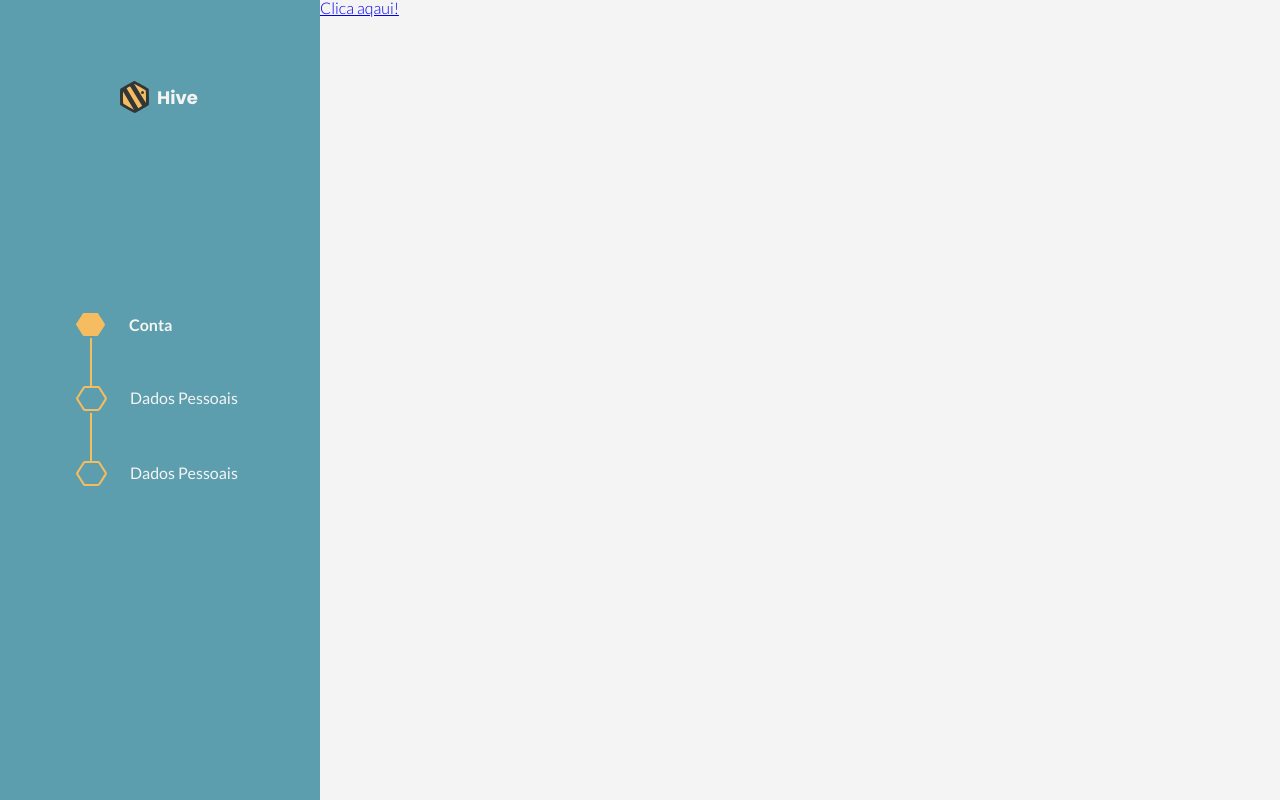
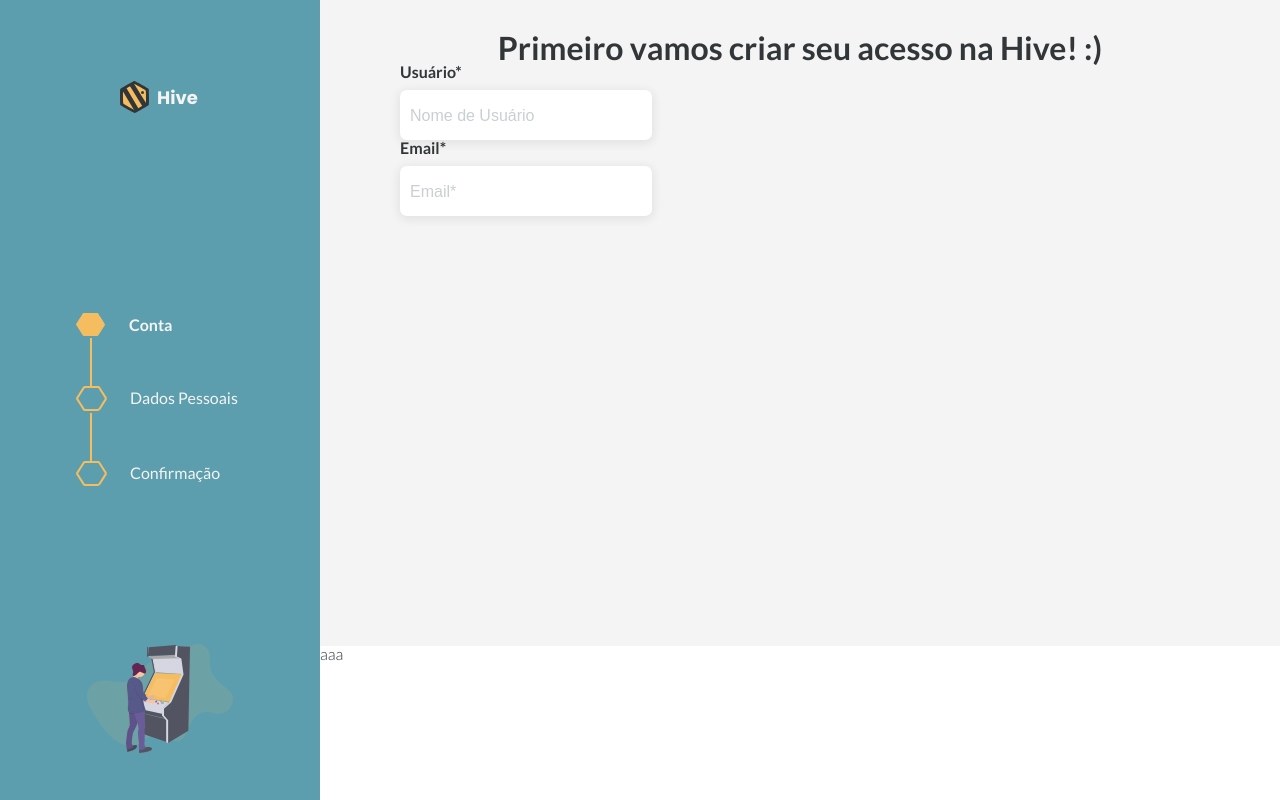
Before and after one commit to hex-g/hive-lp, a Next.js app: page /RegisterAccount in a window 1280 px wide. Built offline with nearby package versions, Linux system fonts and the light colour scheme.

Commit message:
Add some incomplete inputs

```diff
--- a/components/Register/RegisterAccount/RegisterAccount.js
+++ b/components/Register/RegisterAccount/RegisterAccount.js
@@ -3,13 +3,19 @@ import Link from 'next/link'
 import {
   Section,
   Sidebar,
-  FormWrapper,
   Logo,
   Steps,
   StepsList,
   FirstStepItem,
   StepItem,
-  LastStepItem
+  LastStepItem,
+  ImageWrapper,
+  FormWrapper,
+  Form,
+  ButtonWrapper,
+  FlavorText,
+  Label,
+  TextInput
 } from './RegisterAccount.style'
 import SvgMapping from '../../SvgMapping'
 
@@ -43,19 +49,29 @@ const RegisterAccount = () => {
             <LastStepItem>
               <Link href='#'>
                 <a>
-                  <SvgMapping name='unfillRegisterHexagonGroup' />
+                  <SvgMapping name='unfillRegisterHexagonGroupConfirmation' />
                 </a>
               </Link>
             </LastStepItem>
           </StepsList>
         </Steps>
+        <ImageWrapper>
+          <SvgMapping name='gamification' />
+        </ImageWrapper>
       </Sidebar>
       <FormWrapper>
-        <Link href='/RegisterPersonalInfo'>
-          <a>
-            Clica aqaui!
-          </a>
-        </Link>
+        <Form>
+          <FlavorText>
+            Primeiro vamos criar seu acesso na Hive! :)
+          </FlavorText>
+          <Label bold>Usuário*</Label>
+          <TextInput type='text' placeholder='Nome de Usuário' />
+          <Label bold>Email*</Label>
+          <TextInput type='text' placeholder='Email*' />
+        </Form>
+        <ButtonWrapper>
+          aaa
+        </ButtonWrapper>
       </FormWrapper>
     </Section>
   )
--- a/components/Register/RegisterAccount/RegisterAccount.style.js
+++ b/components/Register/RegisterAccount/RegisterAccount.style.js
@@ -70,6 +70,49 @@ export const LastStepItem = styled(StepItem)`
   }
 `
 
+export const ImageWrapper = styled.div`
+  display: flex;
+  justify-content: center;
+`
+
 export const FormWrapper = styled.div`
+  display: grid;
+  grid-template-rows: 4fr 1fr;
+  padding-top: 32px;
   background-color: ${props => props.theme.wildSand};
 `
+
+export const FlavorText = styled.h2`
+  font-size: ${props => props.theme.smallTitle};
+  font-weight: bold;
+  text-align: center;
+`
+
+export const Form = styled.form`
+  padding: 0 80px;
+`
+
+export const Label = styled.label`
+  display: block;
+  font-weight: ${props => props.bold ? 'bold' : 'unset'};
+`
+
+export const TextInput = styled.input`
+  text-align: left;
+  font-size: 18px;
+  margin-top: 10px;
+  height: 30px;
+  padding: 10px 10px;
+  border-radius: 7px;
+  outline: none;
+  border: none;
+  box-shadow: ${props => props.theme.inputBoxShadow};
+  &::placeholder {
+    color: ${props => props.theme.placeholderOuterSpace};
+    font-size: ${props => props.theme.mediumText};
+  }
+`
+
+export const ButtonWrapper = styled.div`
+  background-color: white;
+`
--- a/components/Register/RegisterPersonalInfo/RegisterPersonalInfo.style.js
+++ b/components/Register/RegisterPersonalInfo/RegisterPersonalInfo.style.js
@@ -42,11 +42,12 @@ export const StepsList = styled.div`
 
 export const StepItem = styled.div`
   padding: 24px 0;
+  position: relative;
 
   &::after {
     display: block;
     position: absolute;
-    left: 121px;
+    left: 13px;
     content: '';
     width: 2px;
     height: 49px;
--- a/components/SvgMapping/SvgMapping.js
+++ b/components/SvgMapping/SvgMapping.js
@@ -521,6 +521,24 @@ const SvgComponents = (name, scale) => {
         </g>
       </svg>`;
     break;
+
+    case 'unfillRegisterHexagonGroupConfirmation':
+      svgTag = setSvgTag(169, 25);
+      ComponentSvg = svgTag + `
+        <g id="Hive-LP" stroke="none" stroke-width="1" fill="none" fill-rule="evenodd">
+          <g id="Cadastro-1" transform="translate(-140.000000, -251.000000)">
+            <g id="Group-5" transform="translate(141.000000, 252.000000)">
+              <text id="Dados-Pessoais" font-family="OpenSans-Regular, Open Sans" font-size="16" font-weight="normal" fill="#F5F4F4">
+                <tspan x="53" y="17">Confirmação</tspan>
+              </text>
+              <g id="Polygon" fill-rule="nonzero" stroke="#F6BD60" stroke-width="2">
+                <path d="M15.6470002,-2.45983126 C16.7743724,-1.74143684 23.9658755,2.84119839 24.7466924,3.33875763 C26,4.13740177 26,4.13740177 26,5.59160511 C26,6.52539658 26,10.6415173 26,17.9399672 C26,18.7904783 26,18.7904783 25.3519031,19.2058741 C23.0780435,20.6632981 21.4825747,21.6852224 20.5654967,22.271647 C17.2183856,24.4119536 15.4026173,25.5629598 15.118192,25.7246657 C14.5,26.0761296 14.5,26.115424 13.8459772,25.7004511 C13.1919543,25.2854783 3.90739266,19.3845426 3.6081687,19.1747924 C3.14451457,18.8497798 3.00509384,18.8497798 3.00419163,18.0568845 C3.00328938,17.2639891 2.9947263,5.04010556 3.00503906,4.70619388 C3.02094388,4.1912204 3.00503906,4.13740177 3.46668012,3.84323063 C3.92832118,3.54905951 12.6536768,-2.01099125 13.3751765,-2.47075185 C14.4854111,-3.17822569 14.519628,-3.17822569 15.6470002,-2.45983126 Z" transform="translate(14.500000, 11.500000) rotate(90.000000) translate(-14.500000, -11.500000) "></path>
+              </g>
+            </g>
+          </g>
+        </g>
+      </svg>`;
+    break;
   }
   return ComponentSvg;
 }
```
Also changed, not shown: components/Register/RegisterPersonalInfo/RegisterPersonalInfo.js (+1 -8 lines).
